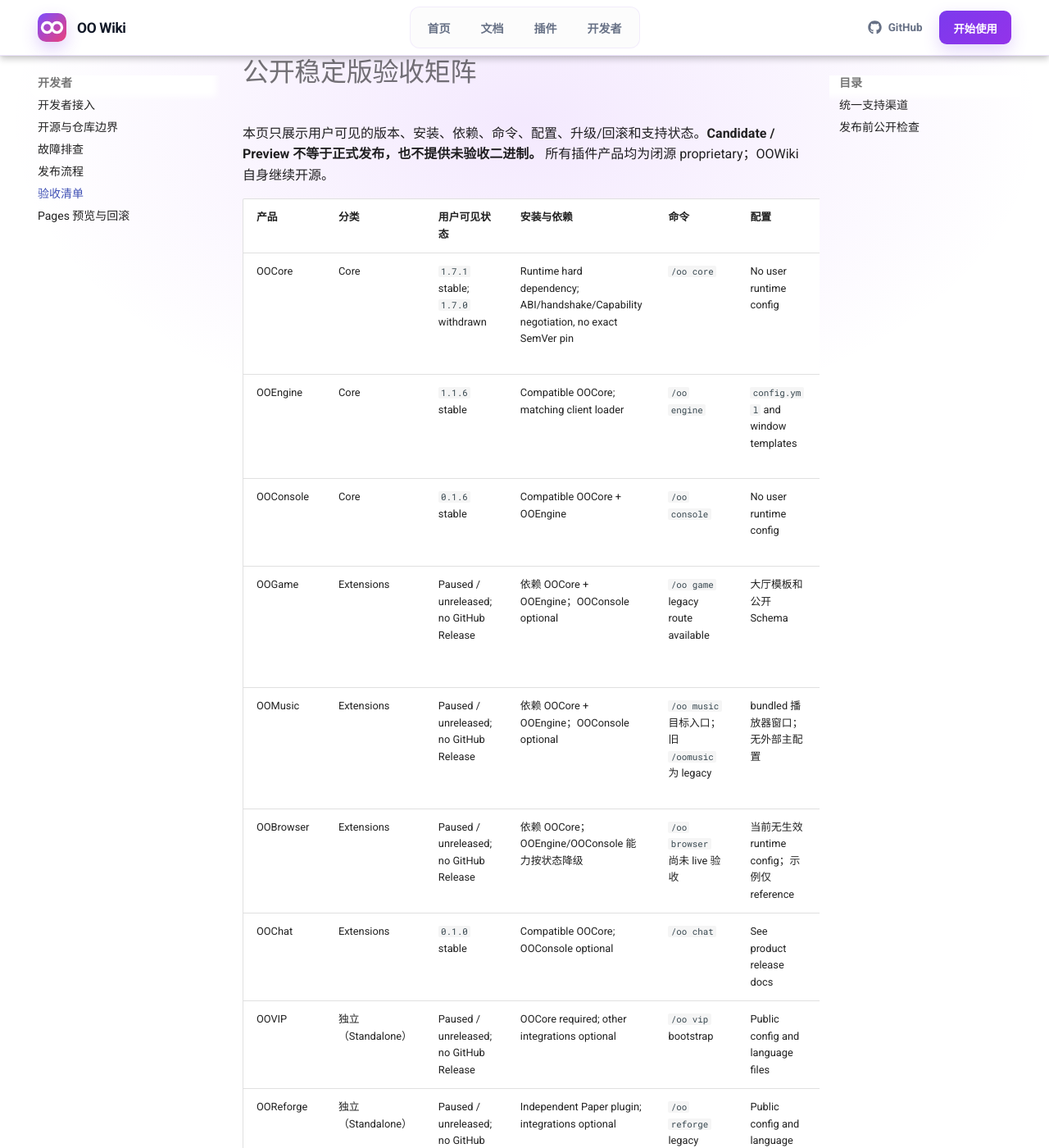
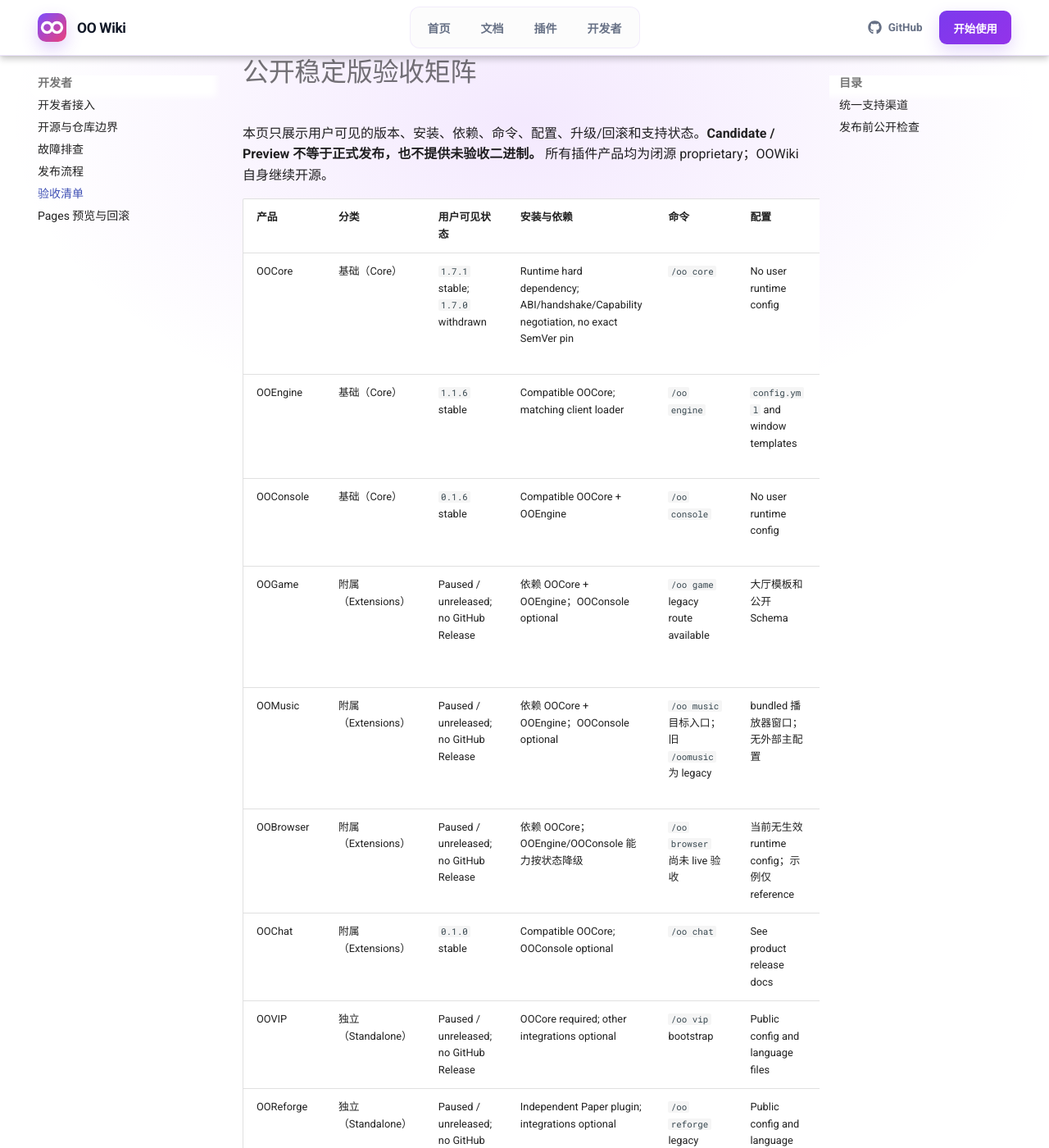
Before and after one commit to Meowopia/OOWiki, an MkDocs documentation site: the page built from docs/acceptance.md, in a window 1280 px wide and 1400 px high. Shown: the whole window at 82% size. Built offline with MkDocs 1.6.1 and Material for MkDocs 9.7.7, drawn with Linux system fonts in a browser that asks for light colours; comment, search, counter and statistics services are not loaded.

Commit message:
Restore final Foundation Chinese label

```diff
--- a/docs/acceptance.md
+++ b/docs/acceptance.md
@@ -4,13 +4,13 @@
 
 | 产品 | 分类 | 用户可见状态 | 安装与依赖 | 命令 | 配置 | 升级 / 回滚 |
 |---|---|---|---|---|---|---|
-| OOCore | Core | `1.7.1` stable; `1.7.0` withdrawn | Runtime hard dependency; ABI/handshake/Capability negotiation, no exact SemVer pin | `/oo core` | No user runtime config | Do not use `1.7.0`; keep previous stable binary |
-| OOEngine | Core | `1.1.6` stable | Compatible OOCore; matching client loader | `/oo engine` | `config.yml` and window templates | Back up first; Folia live acceptance pending |
-| OOConsole | Core | `0.1.6` stable | Compatible OOCore + OOEngine | `/oo console` | No user runtime config | Keep previous stable binary |
-| OOGame | Extensions | Paused / unreleased; no GitHub Release | 依赖 OOCore + OOEngine；OOConsole optional | `/oo game` legacy route available | 大厅模板和公开 Schema | 未发布前不覆盖现有安装；Window 迁移可回退 legacy 路径 |
-| OOMusic | Extensions | Paused / unreleased; no GitHub Release | 依赖 OOCore + OOEngine；OOConsole optional | `/oo music` 目标入口；旧 `/oomusic` 为 legacy | bundled 播放器窗口；无外部主配置 | 保留 legacy Panel 单路径，Window 迁移未验收前不混用 |
-| OOBrowser | Extensions | Paused / unreleased; no GitHub Release | 依赖 OOCore；OOEngine/OOConsole 能力按状态降级 | `/oo browser` 尚未 live 验收 | 当前无生效 runtime config；示例仅 reference | 无正式二进制可升级；生产连接器未验收时保持禁用 |
-| OOChat | Extensions | `0.1.0` stable | Compatible OOCore; OOConsole optional | `/oo chat` | See product release docs | No OOEngine Window/UI in `0.1.0` |
+| OOCore | 基础（Core） | `1.7.1` stable; `1.7.0` withdrawn | Runtime hard dependency; ABI/handshake/Capability negotiation, no exact SemVer pin | `/oo core` | No user runtime config | Do not use `1.7.0`; keep previous stable binary |
+| OOEngine | 基础（Core） | `1.1.6` stable | Compatible OOCore; matching client loader | `/oo engine` | `config.yml` and window templates | Back up first; Folia live acceptance pending |
+| OOConsole | 基础（Core） | `0.1.6` stable | Compatible OOCore + OOEngine | `/oo console` | No user runtime config | Keep previous stable binary |
+| OOGame | 附属（Extensions） | Paused / unreleased; no GitHub Release | 依赖 OOCore + OOEngine；OOConsole optional | `/oo game` legacy route available | 大厅模板和公开 Schema | 未发布前不覆盖现有安装；Window 迁移可回退 legacy 路径 |
+| OOMusic | 附属（Extensions） | Paused / unreleased; no GitHub Release | 依赖 OOCore + OOEngine；OOConsole optional | `/oo music` 目标入口；旧 `/oomusic` 为 legacy | bundled 播放器窗口；无外部主配置 | 保留 legacy Panel 单路径，Window 迁移未验收前不混用 |
+| OOBrowser | 附属（Extensions） | Paused / unreleased; no GitHub Release | 依赖 OOCore；OOEngine/OOConsole 能力按状态降级 | `/oo browser` 尚未 live 验收 | 当前无生效 runtime config；示例仅 reference | 无正式二进制可升级；生产连接器未验收时保持禁用 |
+| OOChat | 附属（Extensions） | `0.1.0` stable | Compatible OOCore; OOConsole optional | `/oo chat` | See product release docs | No OOEngine Window/UI in `0.1.0` |
 | OOVIP | 独立（Standalone） | Paused / unreleased; no GitHub Release | OOCore required; other integrations optional | `/oo vip` bootstrap | Public config and language files | Unreleased; do not deploy as stable |
 | OOReforge | 独立（Standalone） | Paused / unreleased; no GitHub Release | Independent Paper plugin; integrations optional | `/oo reforge` legacy route | Public config and language files | Unreleased; do not deploy as stable |
 
```
Also changed, not shown: README.md (+1 -1 lines), docs/commands-permissions.md (+1 -1 lines), docs/configuration.md (+1 -1 lines), docs/plugins/index.md (+7 -7 lines), docs/plugins/oochat.md (+2 -0 lines), docs/plugins/ooconsole.md (+2 -0 lines), docs/plugins/oocore.md (+2 -2 lines), docs/plugins/ooengine.md (+1 -1 lines).
